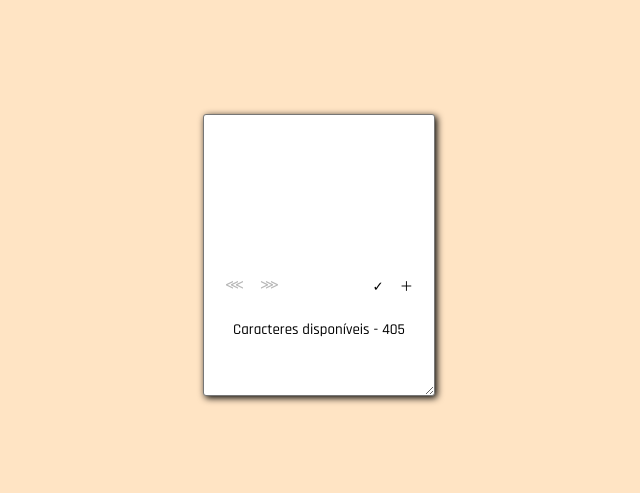
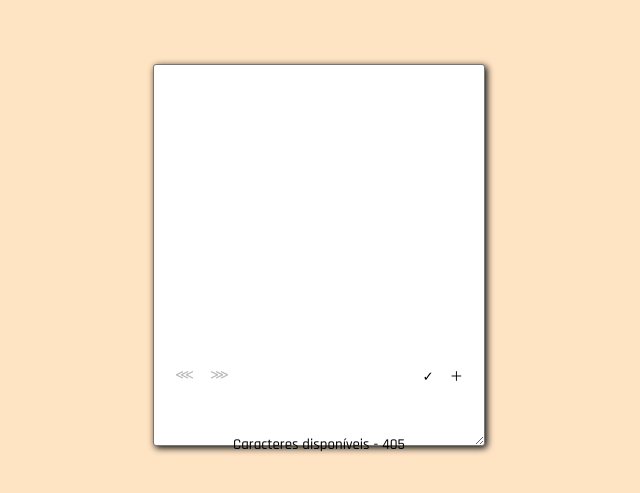
Before and after one commit to LZanardii/WebDevelopmentClasses, a plain HTML site: page JavaScriptExercises/Notes/index.html in a window 1280 px wide. Shown: the part 145-638 px from the top of the page, without its empty margins (321-961 px from the left). Drawn offline with Linux system fonts and the light colour scheme.

Commit message:
adjusting notes + calculator

```diff
--- a/JavaScriptExercises/Calculator/index.js
+++ b/JavaScriptExercises/Calculator/index.js
@@ -33,9 +33,6 @@ const operate = () => {
   secondNumber = secondNumber
   var resultado = "ERRO"
   if (firstNumber && operator && secondNumber) {
-    console.log(firstNumber)
-    console.log(operator)
-    console.log(secondNumber)
     resultado = eval(firstNumber + operator + secondNumber)
   }
   return resultado
--- a/JavaScriptExercises/Notes/style.css
+++ b/JavaScriptExercises/Notes/style.css
@@ -13,8 +13,8 @@ body {
 
 textarea {
   padding: 15px;
-  height: 250px;
-  width: 200px;
+  height: 350px;
+  width: 300px;
   border-radius: 3px;
   box-shadow: 2px 2px 7px black;
   position: fixed;
@@ -35,15 +35,15 @@ button:hover {
 .baseboard {
   position: fixed;
   display: flex;
-  top: 420px;
+  top: 510px;
   justify-content: space-between;
-  width: 200px;
+  width: 300px;
   height: 30px;
 }
 
 .counter {
   position: fixed;
-  top: 465px;
+  top: 580px;
   font-family: 'Rajdhani', sans-serif;
   font-size: 15px;
 }
```
